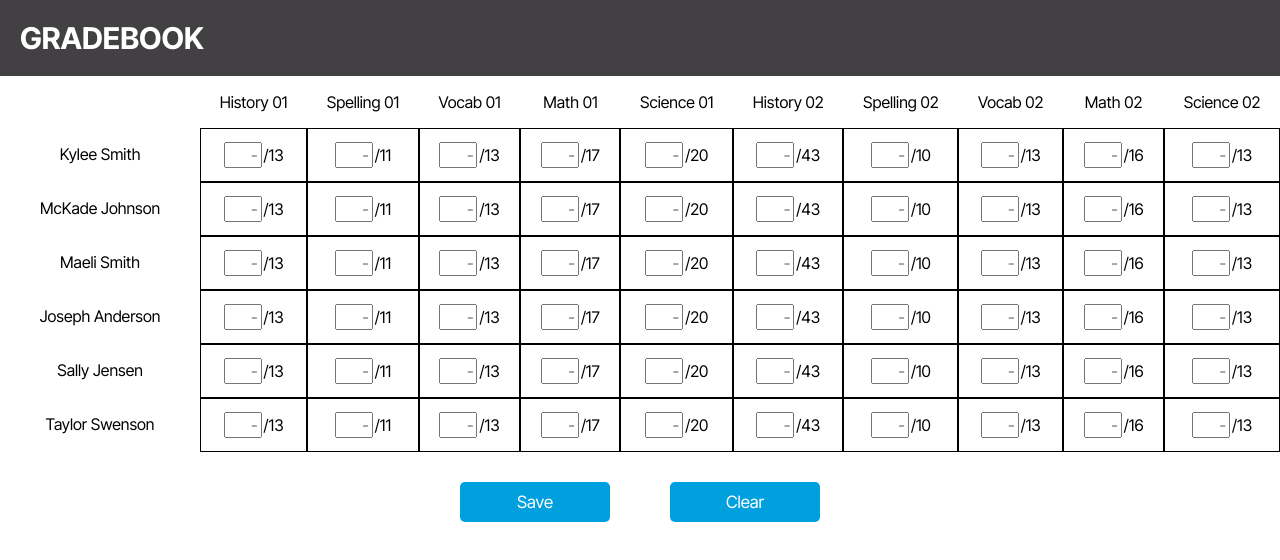
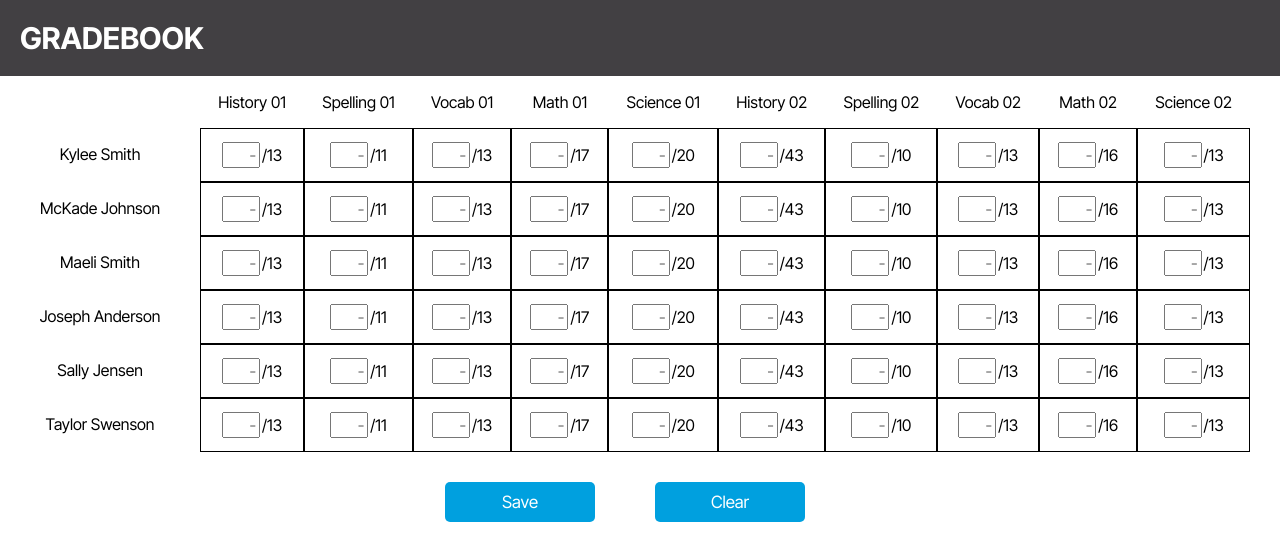
Before and after one commit to lsneth/Teacher-Grade-Book, a React (Create React App) app: page / in a window 1280 px wide. Shown: the top 560 px of the page. Built offline with nearby package versions, Linux system fonts and the light colour scheme.

Commit message:
fix right side padding

```diff
--- a/src/App.css
+++ b/src/App.css
@@ -37,6 +37,7 @@ nav{
 
 main{
     text-align: center;
+    padding:0 30px 0 0;
 }
 
 .title{
```
